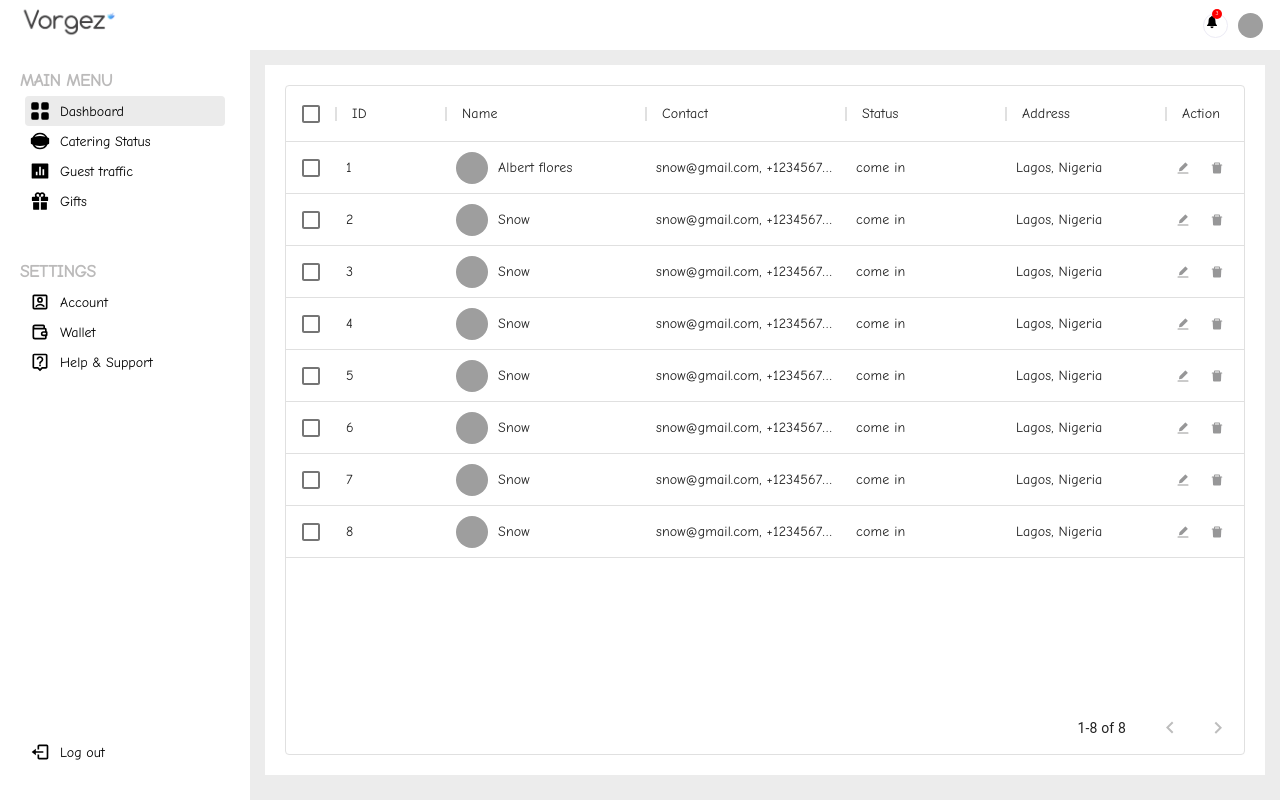
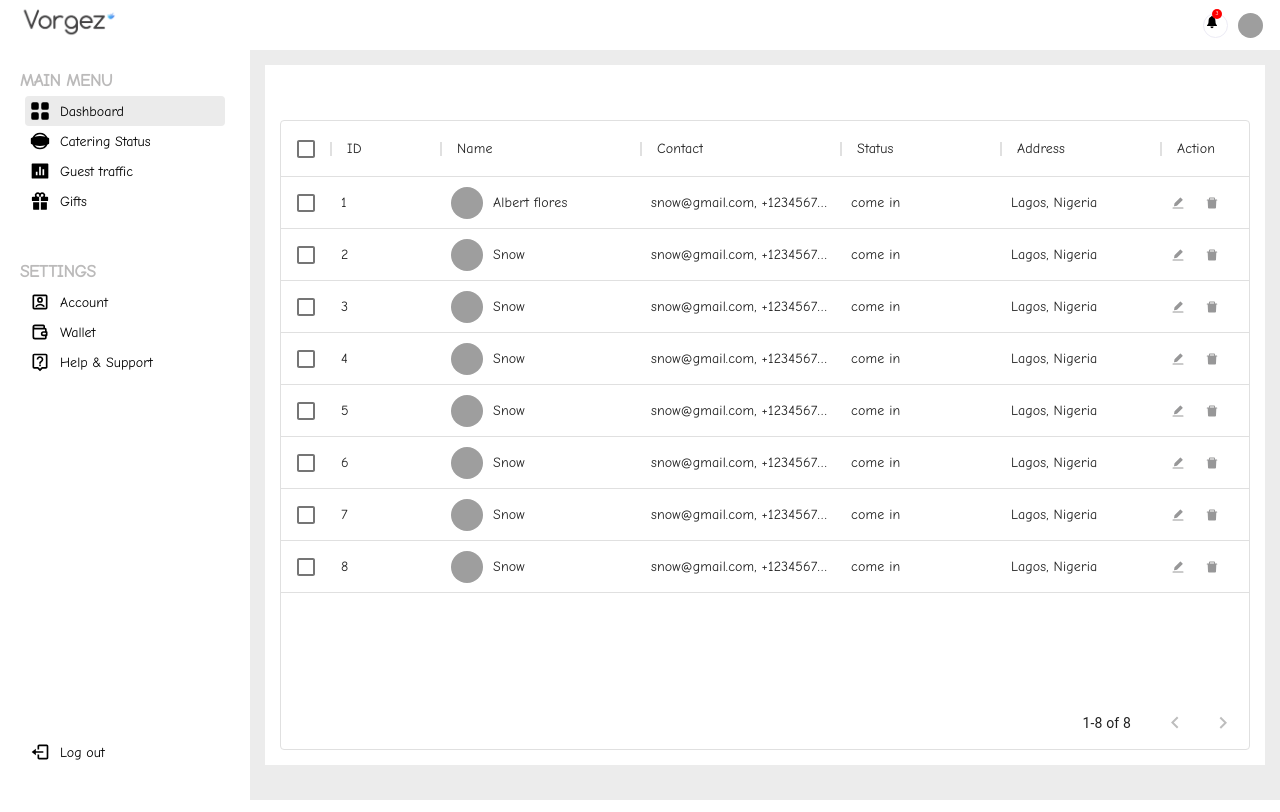
Before and after one commit to siccoo/vorgez-dashboard, a React (Create React App) app: page / in a window 1280 px wide. Built offline with nearby package versions, Linux system fonts and the light colour scheme; grey boxes are pictures that could not be loaded.

Commit message:
updates on GuestList.jsx, app.css, guestList.css

```diff
--- a/src/pages/guestList/GuestList.jsx
+++ b/src/pages/guestList/GuestList.jsx
@@ -126,7 +126,7 @@ export default function GuestList() {
 
   return (
     <div className="guestList">
-      <div className="guestListDataTable" style={{ height: 700, width: "100%" }}>
+      <div className="guestListDataTable" style={{ height: 690, width: "100%" }}>
       <DataGrid
         rows={rows}
         columns={columns}
--- a/src/pages/guestList/guestList.css
+++ b/src/pages/guestList/guestList.css
@@ -2,10 +2,11 @@
   flex: 4;
   padding: 5px;
   background: #fff;
+  /* overflow-y: hidden; */
 }
 
 .guestListDataTable {
-    padding: 15px;
+    padding: 50px 10px 10px;
 }
 
 .guestListUser {
```
